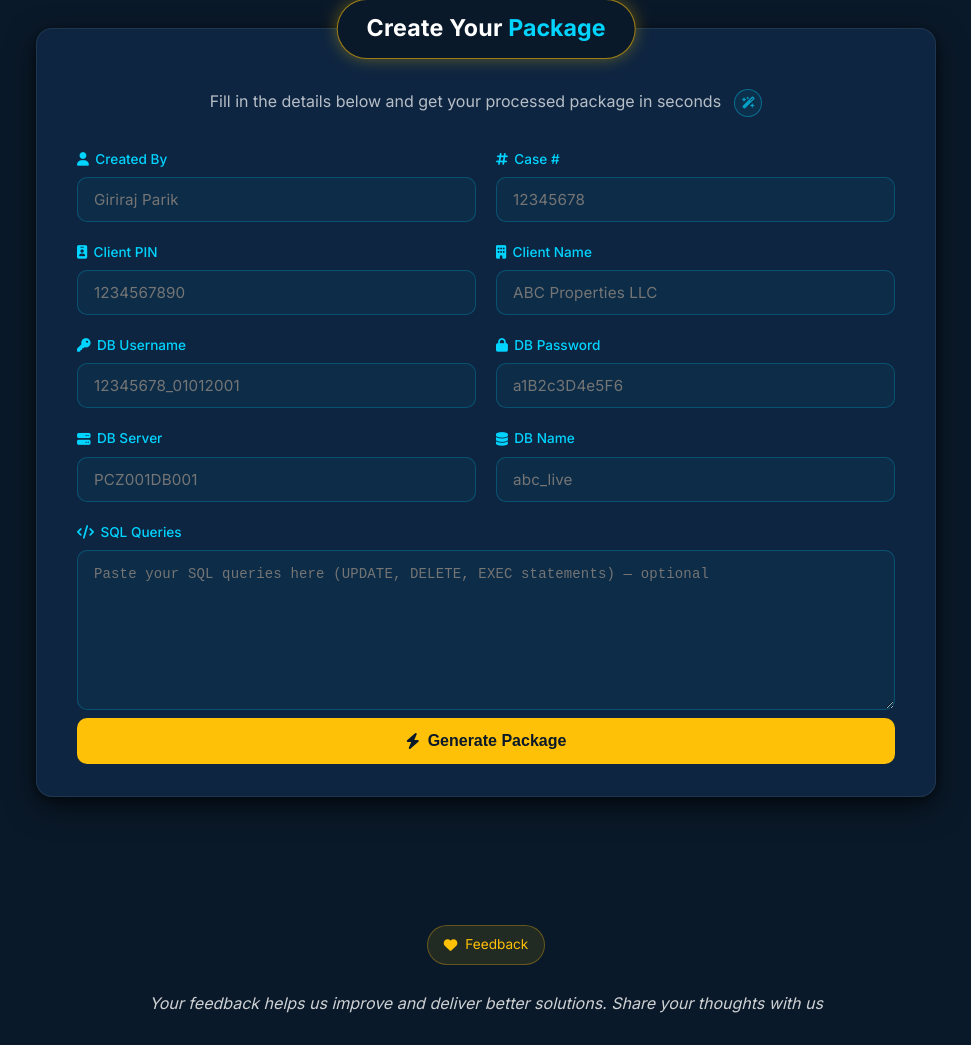
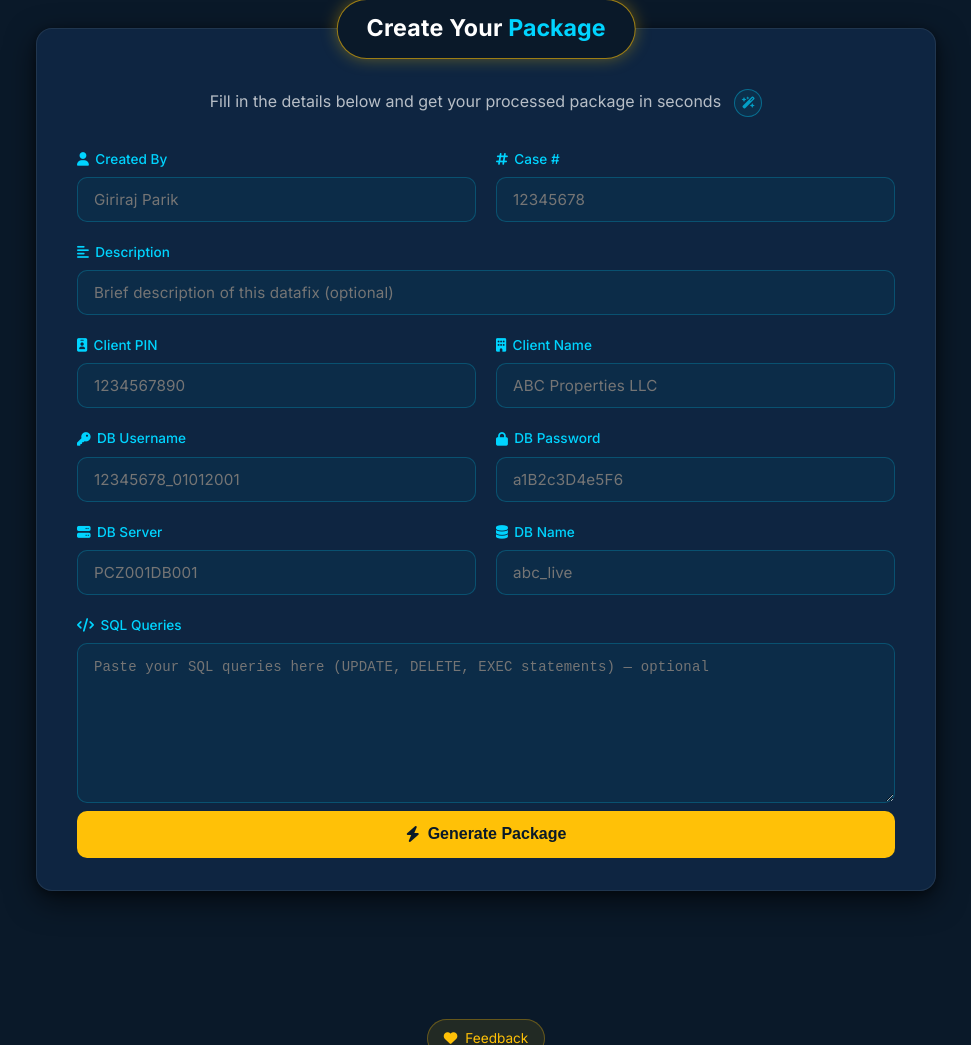
Before and after one commit to abhirs2183-sys/VercelAppPreTest10, a Flask app: page / in a window 1280 px wide. Shown: the part 866-1911 px from the top of the page, without its empty margins (154-1125 px from the left). Run offline with Flask 3, Linux system fonts and the light colour scheme.

Commit message:
Add optional description field to package generation
Integrates a new optional 'description' field into the HTML form, JavaScript payload, Python routes, and SQL processor, allowing it to be conditionally included in the generated package output.

Replit-Commit-Author: Agent
Replit-Commit-Session-Id: 6f2393e9-d22b-47c7-870d-32ca7653e3f1
Replit-Commit-Checkpoint-Type: full_checkpoint
Replit-Commit-Event-Id: b31fc8d2-0cca-40ad-9a93-fb8d392d3cc7
Replit-Commit-Screenshot-Url: https://storage.googleapis.com/screenshot-production-us-central1/3609cdba-fad6-4098-9915-40c1b5dedb33/6f2393e9-d22b-47c7-870d-32ca7653e3f1/aDUwIjS
Replit-Helium-Checkpoint-Created: true

```diff
--- a/Datafix-Assembler/routes.py
+++ b/Datafix-Assembler/routes.py
@@ -43,6 +43,7 @@ def generate_package():
     metadata = {
         'created_by': field('created_by'),
         'case_id':    field('case_id'),
+        'description':field('description'),
         'client_pin': field('client_pin'),
         'client_name':field('client_name'),
         'username':   field('db_username'),
--- a/Datafix-Assembler/sql_processor.py
+++ b/Datafix-Assembler/sql_processor.py
@@ -218,7 +218,7 @@ def extract_sql_queries(lines):
 
 def is_sql_statement_start(line):
     line_lower = line.lower()
-    sql_keywords = ['update ', 'delete ', 'exec ', 'execute ']
+    sql_keywords = ['update ', 'delete ', 'exec ', 'execute ', ]
     return any(line_lower.startswith(kw) for kw in sql_keywords)
 
 
@@ -248,6 +248,8 @@ def generate_output(metadata, sql_queries):
     output_lines.append(f"Created By     : {metadata['created_by']}")  #edited
     output_lines.append(f"Date           : {current_date}")  #edited
     output_lines.append(f"Case#          : {metadata['case_id']}")  #edited
+    if metadata.get('description'):
+        output_lines.append(f"Description    : {metadata['description']}")
     output_lines.append('//End Notes')
     output_lines.append('')
     output_lines.append('')
--- a/Datafix-Assembler/static/js/main.js
+++ b/Datafix-Assembler/static/js/main.js
@@ -174,6 +174,7 @@ document.addEventListener('DOMContentLoaded', function() {
         const payload = {
             created_by: document.getElementById('createdBy').value,
             case_id: document.getElementById('caseId').value,
+            description: document.getElementById('description').value,
             client_pin: document.getElementById('clientPin').value,
             client_name: document.getElementById('clientName').value,
             db_username: document.getElementById('dbUsername').value,
--- a/Datafix-Assembler/templates/index.html
+++ b/Datafix-Assembler/templates/index.html
@@ -85,6 +85,10 @@
                     <div class="form-group">
                         <label class="form-label"><i class="fas fa-hashtag"></i> Case #</label>
                         <input type="text" id="caseId" class="form-input" placeholder="12345678">
+                    </div>
+                    <div class="form-group form-group-full">
+                        <label class="form-label"><i class="fas fa-align-left"></i> Description</label>
+                        <input type="text" id="description" class="form-input" placeholder="Brief description of this datafix (optional)">
                     </div>
                     <div class="form-group">
                         <label class="form-label"><i class="fas fa-id-badge"></i> Client PIN</label>
--- a/User_Logs.txt
+++ b/User_Logs.txt
@@ -144,3 +144,4 @@ Created by: 12345678 | Case#:  | Timestamp: 2026-04-19 19:31:51 IST
 Created by: 12345678 | Case#:  | Timestamp: 2026-04-19 19:32:45 IST
 Created by:  | Case#: 12345678 | Timestamp: 2026-04-19 19:33:00 IST
 Created by:  | Case#:  | Timestamp: 2026-04-19 19:37:03 IST
+Created by:  | Case#: 12345678 | Timestamp: 2026-04-26 19:40:59 IST
```
